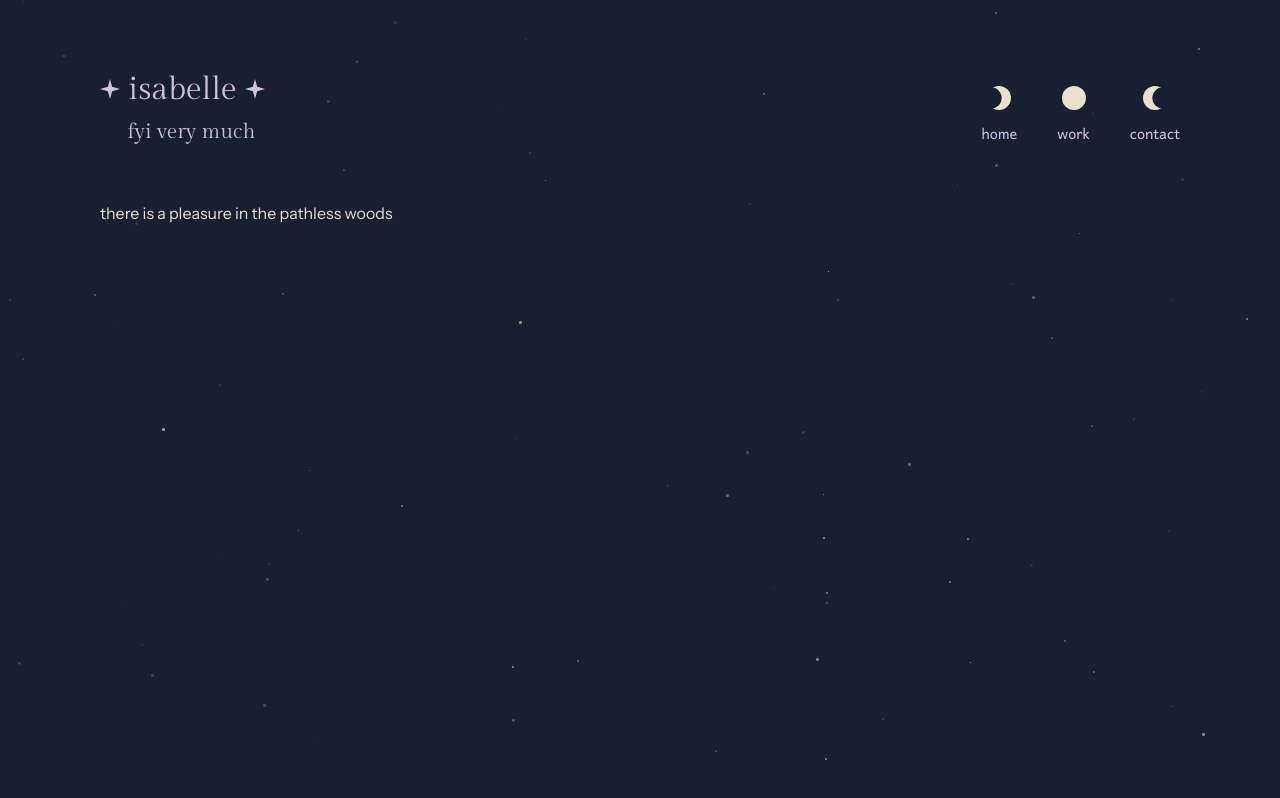
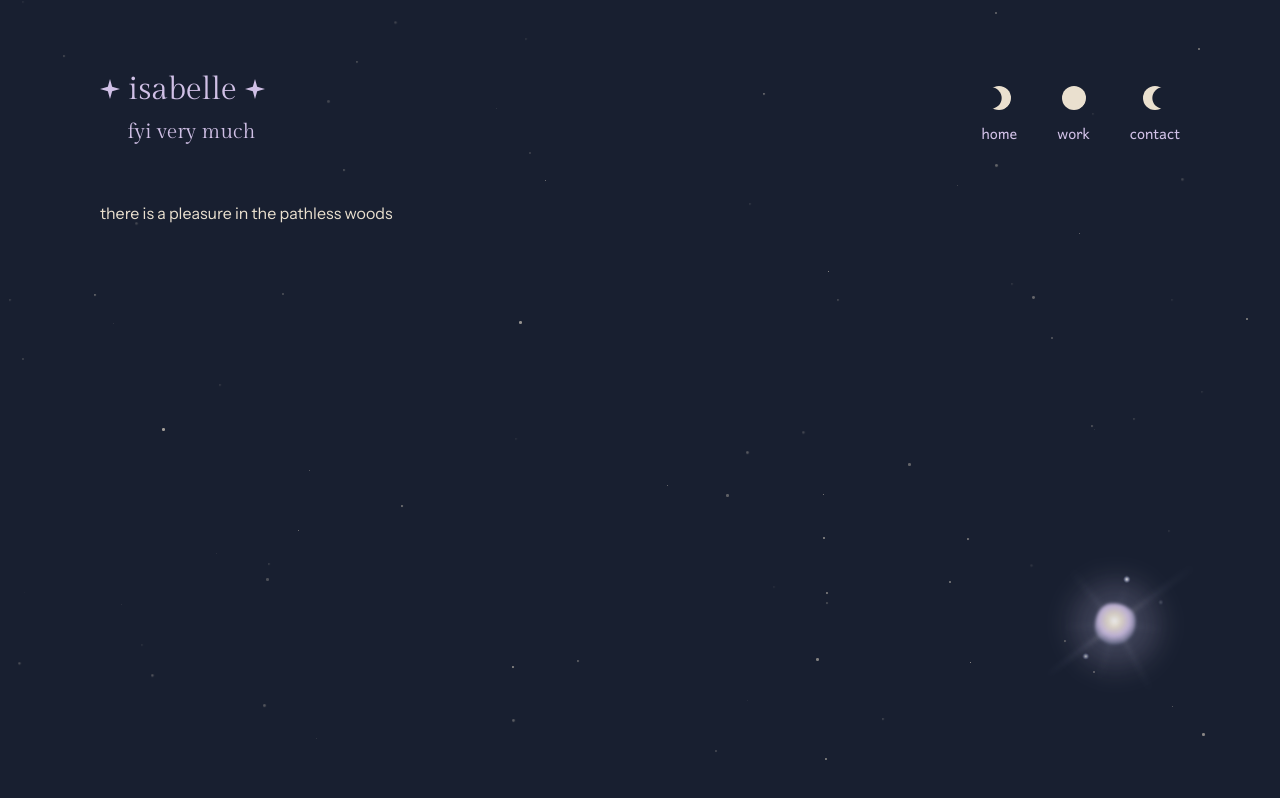
Before and after one commit to 1sabelle/belle.fyi, a React (Vite) app: page / in a window 1280 px wide. Built offline with nearby package versions, Linux system fonts and the light colour scheme.

Commit message:
✨ Add Belle design doc and sprite

```diff
--- a/src/App.tsx
+++ b/src/App.tsx
@@ -2,6 +2,7 @@ import { Routes, Route } from 'react-router-dom'
 import Sparkle from './Sparkle'
 import Nav from './Nav'
 import Starfield from './Starfield'
+import Belle from './Sprite/Belle'
 import './App.css'
 
 function Home() {
@@ -34,6 +35,9 @@ function App() {
   return (
     <>
       <Starfield />
+      <div className="belle-dock">
+        <Belle />
+      </div>
       <main className="container">
       <header className="masthead">
         <div className="masthead__title">
--- /dev/null
+++ b/src/Sprite/Belle.css
@@ -0,0 +1,154 @@
+.belle-dock {
+  position: fixed;
+  right: 6rem;
+  bottom: 6rem;
+  z-index: 10;
+}
+
+.belle {
+  --belle-size: 104px;
+  position: relative;
+  display: grid;
+  place-items: center;
+  width: var(--belle-size);
+  height: var(--belle-size);
+  animation: belle-bob 9s ease-in-out infinite;
+}
+
+.belle__haze {
+  position: absolute;
+  inset: -8%;
+  border-radius: 47% 53% 44% 56% / 55% 48% 52% 45%;
+  background: radial-gradient(
+    circle at 50% 50%,
+    rgba(159, 166, 206, 0.38) 0%,
+    rgba(208, 192, 230, 0.18) 38%,
+    transparent 66%
+  );
+  filter: blur(9px);
+  animation: belle-morph 11s ease-in-out infinite, belle-pulse 5s ease-in-out infinite;
+}
+
+.belle__rays {
+  position: absolute;
+  inset: 0;
+  animation: belle-sweep 44s linear infinite;
+}
+.belle__ray {
+  position: absolute;
+  top: 50%;
+  left: 50%;
+  width: var(--ray-w, 2px);
+  height: var(--ray-len, 60%);
+  transform-origin: top center;
+  transform: translateX(-50%) rotate(var(--ray-angle, 0deg));
+  background: linear-gradient(
+    to bottom,
+    rgba(234, 224, 207, 0.7) 0%,
+    rgba(159, 166, 206, 0.3) 45%,
+    transparent 100%
+  );
+  opacity: var(--ray-o, 0.6);
+  filter: blur(2px);
+  animation: belle-flicker 4s ease-in-out infinite;
+}
+
+.belle__core {
+  position: relative;
+  display: flex;
+  align-items: center;
+  justify-content: center;
+  gap: 16%;
+  width: 40%;
+  height: 40%;
+  border-radius: 47% 53% 44% 56% / 55% 48% 52% 45%;
+  background: radial-gradient(
+    circle at 48% 42%,
+    #ffffff 0%,
+    var(--color-cream) 22%,
+    var(--color-lilac) 48%,
+    rgba(159, 166, 206, 0.4) 74%,
+    transparent 100%
+  );
+  filter: blur(1.5px);
+  animation: belle-morph 9s ease-in-out infinite, belle-pulse 5s ease-in-out infinite;
+}
+
+.belle__glint {
+  position: absolute;
+  width: 7px;
+  height: 7px;
+  border-radius: 50%;
+  background: radial-gradient(circle, #fff 0%, rgba(159, 166, 206, 0.5) 45%, transparent 70%);
+  animation: belle-twinkle 4s ease-in-out infinite;
+}
+.belle__glint--1 { top: 4%;  left: 58%; animation-delay: 0s; }
+.belle__glint--2 { top: 26%; left: 90%; animation-delay: 1.4s; }
+.belle__glint--3 { top: 78%; left: 18%; animation-delay: 2.6s; }
+
+.belle--happy { animation: belle-bounce 0.6s ease; }
+.belle--happy .belle__haze {
+  animation: belle-morph 11s ease-in-out infinite, belle-flare 0.6s ease;
+}
+
+.belle--confused { animation: belle-wobble 0.7s ease; }
+.belle--confused .belle__core { opacity: 0.7; }
+
+.belle--listening .belle__haze { filter: blur(9px) brightness(1.4); }
+
+.belle--sleeping .belle__haze,
+.belle--sleeping .belle__rays,
+.belle--sleeping .belle__core { opacity: 0.45; }
+
+@keyframes belle-bob {
+  0%, 100% { transform: translate(0, 0); }
+  25% { transform: translate(18px, -24px); }
+  50% { transform: translate(-14px, -36px); }
+  75% { transform: translate(-21px, -16px); }
+}
+@keyframes belle-sweep {
+  to { transform: rotate(360deg); }
+}
+@keyframes belle-pulse {
+  0%, 100% { opacity: 0.85; }
+  50% { opacity: 1; }
+}
+@keyframes belle-morph {
+  0%, 100% { border-radius: 47% 53% 44% 56% / 55% 48% 52% 45%; transform: scale(1) rotate(0deg); }
+  33% { border-radius: 58% 42% 60% 40% / 42% 58% 40% 60%; transform: scale(1.06) rotate(4deg); }
+  66% { border-radius: 40% 60% 50% 50% / 60% 40% 58% 42%; transform: scale(0.97) rotate(-3deg); }
+}
+@keyframes belle-flicker {
+  0%, 100% { opacity: calc(var(--ray-o, 0.6) * 0.45); }
+  50% { opacity: var(--ray-o, 0.6); }
+}
+@keyframes belle-twinkle {
+  0%, 100% { opacity: 0.2; transform: scale(0.8); }
+  50% { opacity: 1; transform: scale(1.1); }
+}
+@keyframes belle-bounce {
+  0% { transform: translateY(0) scale(1); }
+  30% { transform: translateY(-14px) scale(1.08); }
+  60% { transform: translateY(0) scale(0.98); }
+  100% { transform: translateY(0) scale(1); }
+}
+@keyframes belle-flare {
+  0%, 100% { filter: blur(9px) brightness(1); }
+  40% { filter: blur(12px) brightness(1.8); }
+}
+@keyframes belle-wobble {
+  0%, 100% { transform: rotate(0); }
+  25% { transform: rotate(-8deg); }
+  75% { transform: rotate(8deg); }
+}
+
+@media (prefers-reduced-motion: reduce) {
+  .belle,
+  .belle__haze,
+  .belle__rays,
+  .belle__ray,
+  .belle__core,
+  .belle__glint {
+    animation: none !important;
+  }
+}
--- /dev/null
+++ b/src/Sprite/Belle.tsx
@@ -0,0 +1,58 @@
+import './Belle.css'
+
+export type BelleState =
+  | 'idle'
+  | 'listening'
+  | 'happy'
+  | 'confused'
+  | 'talking'
+  | 'sleeping'
+
+type BelleProps = {
+  state?: BelleState
+  size?: number
+}
+
+// irregular streaks radiating from the core — uneven angles, lengths, widths
+const RAYS = [
+  { angle: 8, len: 82, w: 2, o: 0.7, delay: '0s' },
+  { angle: 41, len: 48, w: 1.5, o: 0.45, delay: '0.9s' },
+  { angle: 96, len: 66, w: 2.5, o: 0.6, delay: '1.7s' },
+  { angle: 151, len: 38, w: 1.5, o: 0.4, delay: '0.4s' },
+  { angle: 189, len: 92, w: 3, o: 0.75, delay: '1.2s' },
+  { angle: 233, len: 44, w: 1.5, o: 0.5, delay: '2.1s' },
+  { angle: 287, len: 72, w: 2, o: 0.6, delay: '0.6s' },
+  { angle: 331, len: 54, w: 2, o: 0.55, delay: '1.5s' },
+]
+
+export default function Belle({ state = 'idle', size = 104 }: BelleProps) {
+  return (
+    <div
+      className={`belle belle--${state}`}
+      style={{ ['--belle-size' as string]: `${size}px` }}
+      role="img"
+      aria-label="Belle, a small star-sprite"
+    >
+      <div className="belle__haze" />
+      <div className="belle__rays">
+        {RAYS.map((r, i) => (
+          <span
+            key={i}
+            className="belle__ray"
+            style={{
+              ['--ray-angle' as string]: `${r.angle}deg`,
+              ['--ray-len' as string]: `${r.len}%`,
+              ['--ray-w' as string]: `${r.w}px`,
+              ['--ray-o' as string]: r.o,
+              animationDelay: r.delay,
+            }}
+          />
+        ))}
+      </div>
+      <div className="belle__core" />
+      <span className="belle__glint belle__glint--1" />
+      <span className="belle__glint belle__glint--2" />
+      <span className="belle__glint belle__glint--3" />
+    </div>
+  )
+}
```
Also changed, not shown: 1 other file (tests, documents, lock files or other folders).
